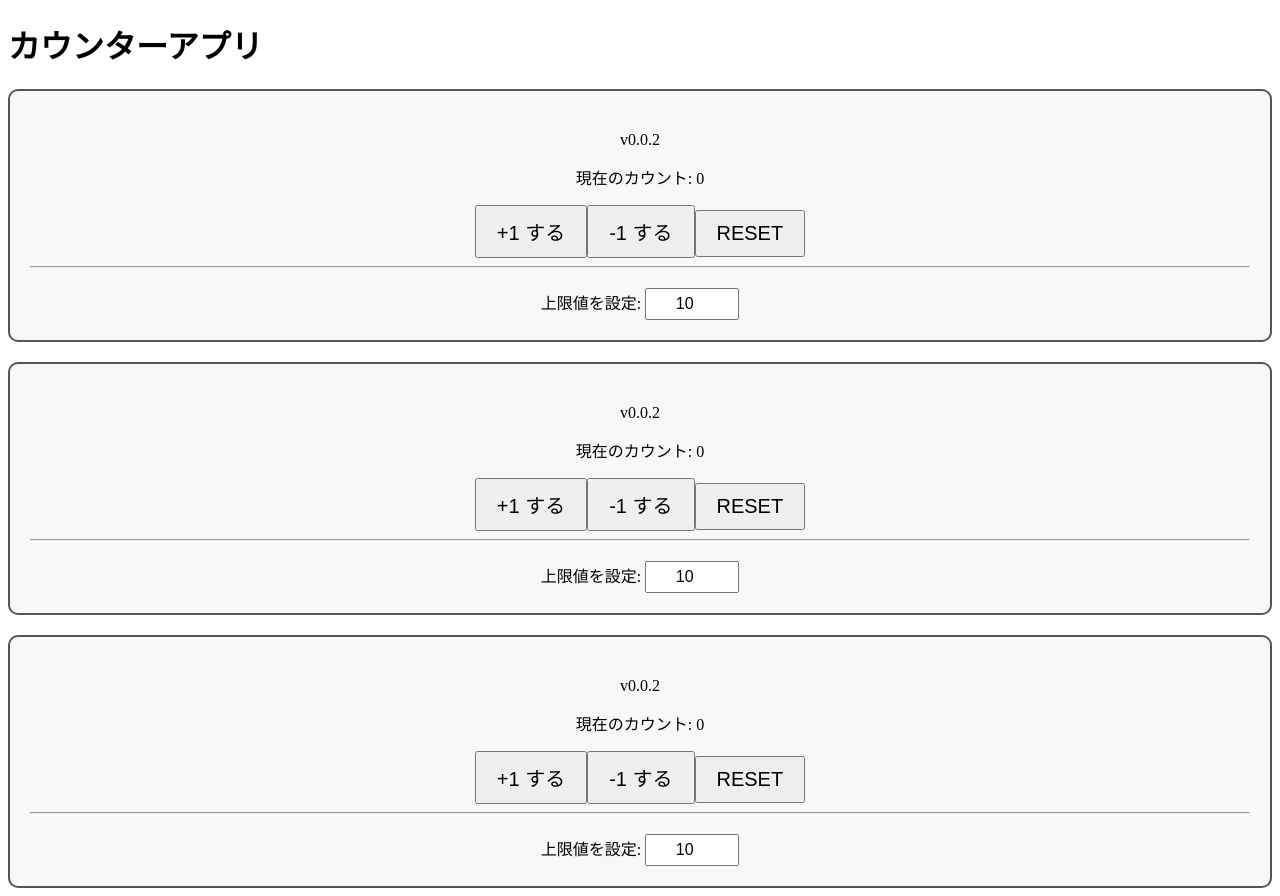
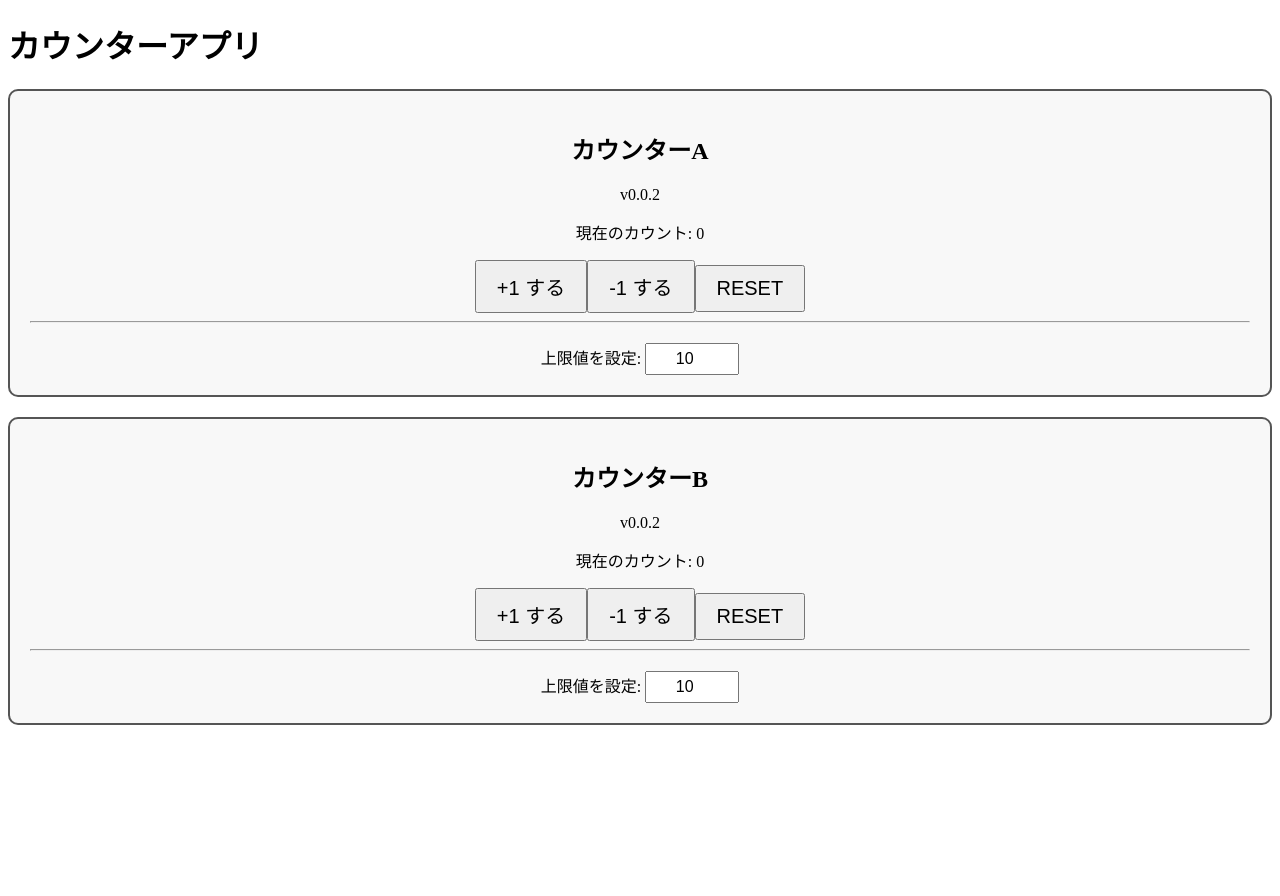
Before and after one commit to js4000all/vercel-demo02, a React (Create React App) app: page / in a window 1280 px wide. After the commit the page ends 800 px from the top, so only its background shows below. Built offline with nearby package versions, Linux system fonts and the light colour scheme.

Commit message:
counter title

```diff
--- a/src/App.js
+++ b/src/App.js
@@ -5,9 +5,8 @@ function App() {
   return (
     <div>
       <h1>カウンターアプリ</h1>
-      <Counter />
-      <Counter />
-      <Counter />
+      <Counter title="カウンターA" />
+      <Counter title="カウンターB" />
     </div>
   );
 }
```
